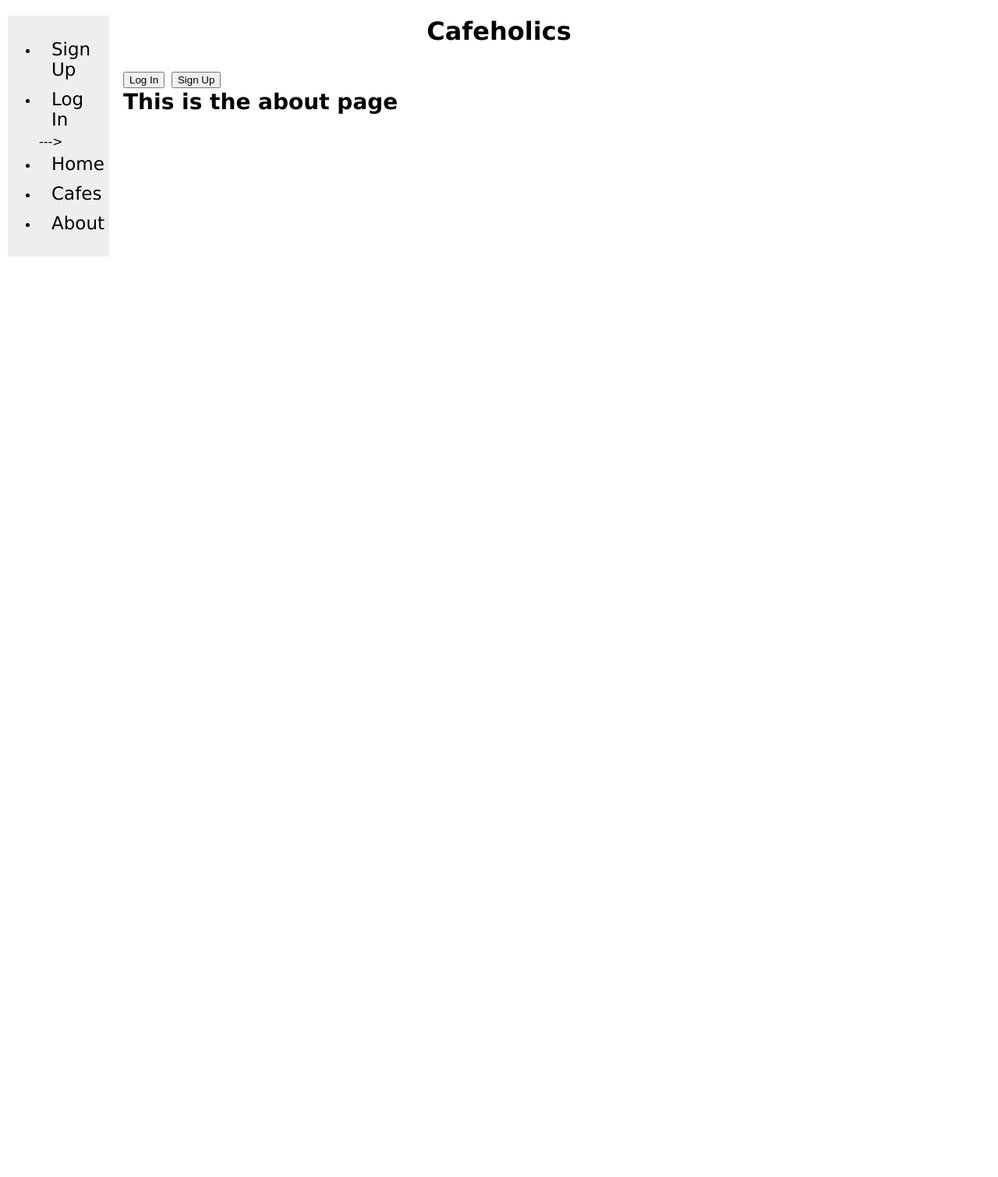
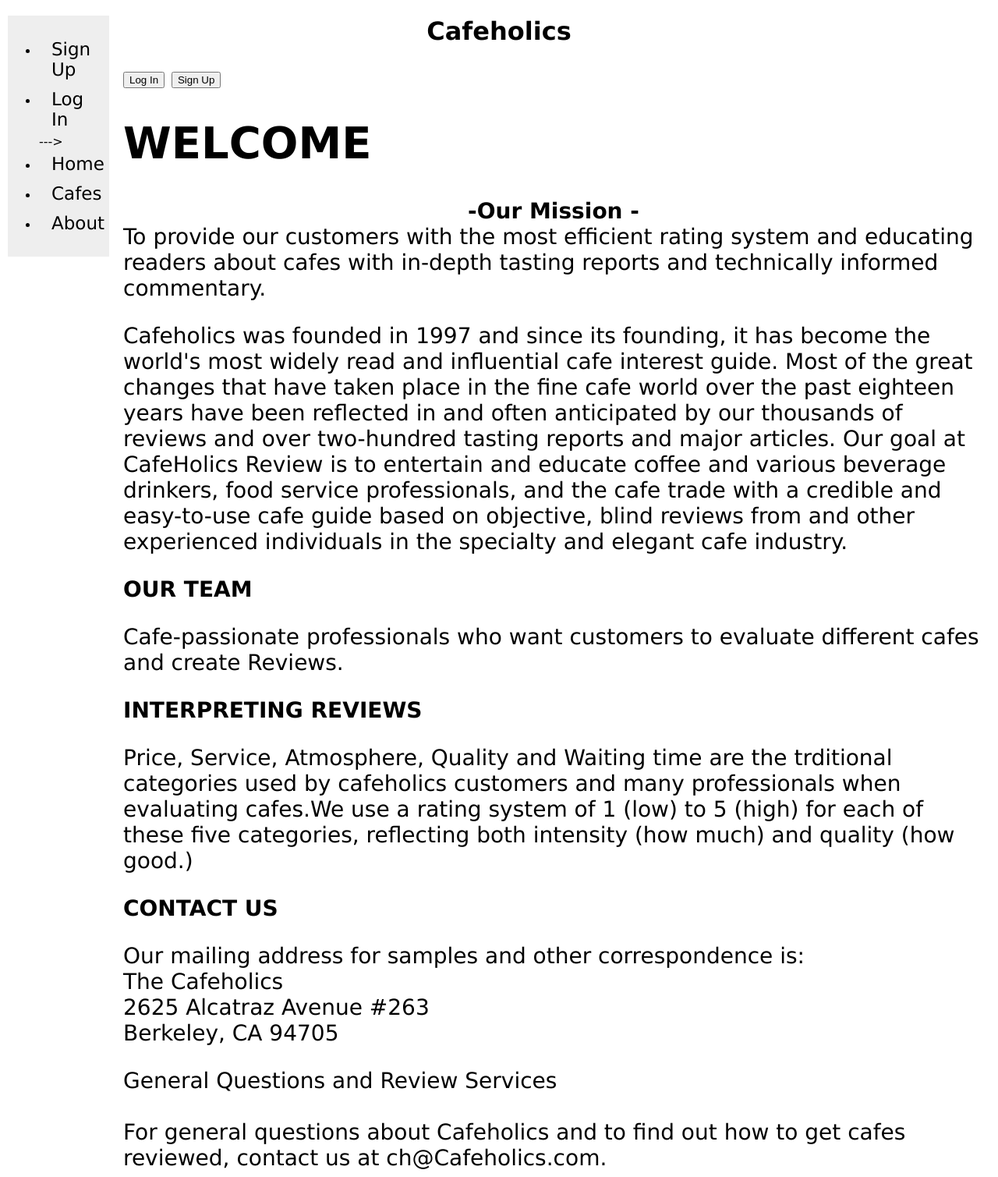
Before and after one commit to andreaschari/Cafeholics, a Django app: page /cafe/about/ in a window 1280 px wide. Shown: the whole page at 78% size. Before the commit the page ends 329 px from the top, so only its background shows below. Run offline with Django 3.2, Linux system fonts and the light colour scheme; parts of the project's set-up code (start-up, migrations or seed data) failed here and were passed over.

Commit message:
templates

```diff
--- a/templates/cafe/about.html
+++ b/templates/cafe/about.html
@@ -3,11 +3,36 @@
 {% load staticfiles %}
 
 {% block title_block %}
-	About
+	About us
 {% endblock %}
+>
+{% block body_block %}
+ <h1> WELCOME </h1>
+<center><b> -Our Mission - </b></center>
+To provide our customers with the most efficient rating system
+and educating readers about cafes with in-depth tasting reports and technically informed commentary.
+	<div>
+<p>Cafeholics was founded in 1997 and since its founding, it has become the world's most widely read and influential cafe interest guide. Most of the great changes that have taken place in the fine cafe world over the past eighteen years have been reflected in and often anticipated by our thousands of reviews and over two-hundred tasting reports and major articles.
+Our goal at CafeHolics Review is to entertain and educate coffee and various beverage drinkers, food service professionals, and the cafe trade with a credible and easy-to-use cafe guide based on objective, blind reviews from and other experienced individuals in the specialty and elegant cafe industry. </p>
+ </div>
+<div>
+<strong>OUR TEAM</strong>
+<p>Cafe-passionate professionals who want customers to evaluate different cafes and create Reviews. </p>
+</div>
+<div>
+<strong>INTERPRETING REVIEWS </strong>
+<p>Price, Service, Atmosphere, Quality and Waiting time are the trditional categories used by cafeholics customers and many professionals when evaluating cafes.We use a rating system of 1 (low) to 5 (high) for each of these five categories, reflecting both intensity (how much) and quality (how good.) </p>
+</div>
+<div>
+<strong>CONTACT US </strong>
+<p>Our mailing address for samples and other correspondence is: <br />
 
-{% block body_block %}
-	<div>
-		<strong>{{ boldmessage }}</strong>
-	</div>
+The Cafeholics </br>
+2625 Alcatraz Avenue #263 </br>
+Berkeley, CA 94705 </br>
+ </p>
+General Questions and Review Services <br/>
+<br/>
+For general questions about Cafeholics and to find out how to get cafes reviewed, contact us at ch@Cafeholics.com.
+</div>
 {% endblock %}
```
Also changed, not shown: templates/cafe/cafes.html (+7 -2 lines), templates/cafe/login.html (+3 -4 lines), templates/cafe/sign_up.html (+22 -0 lines).
